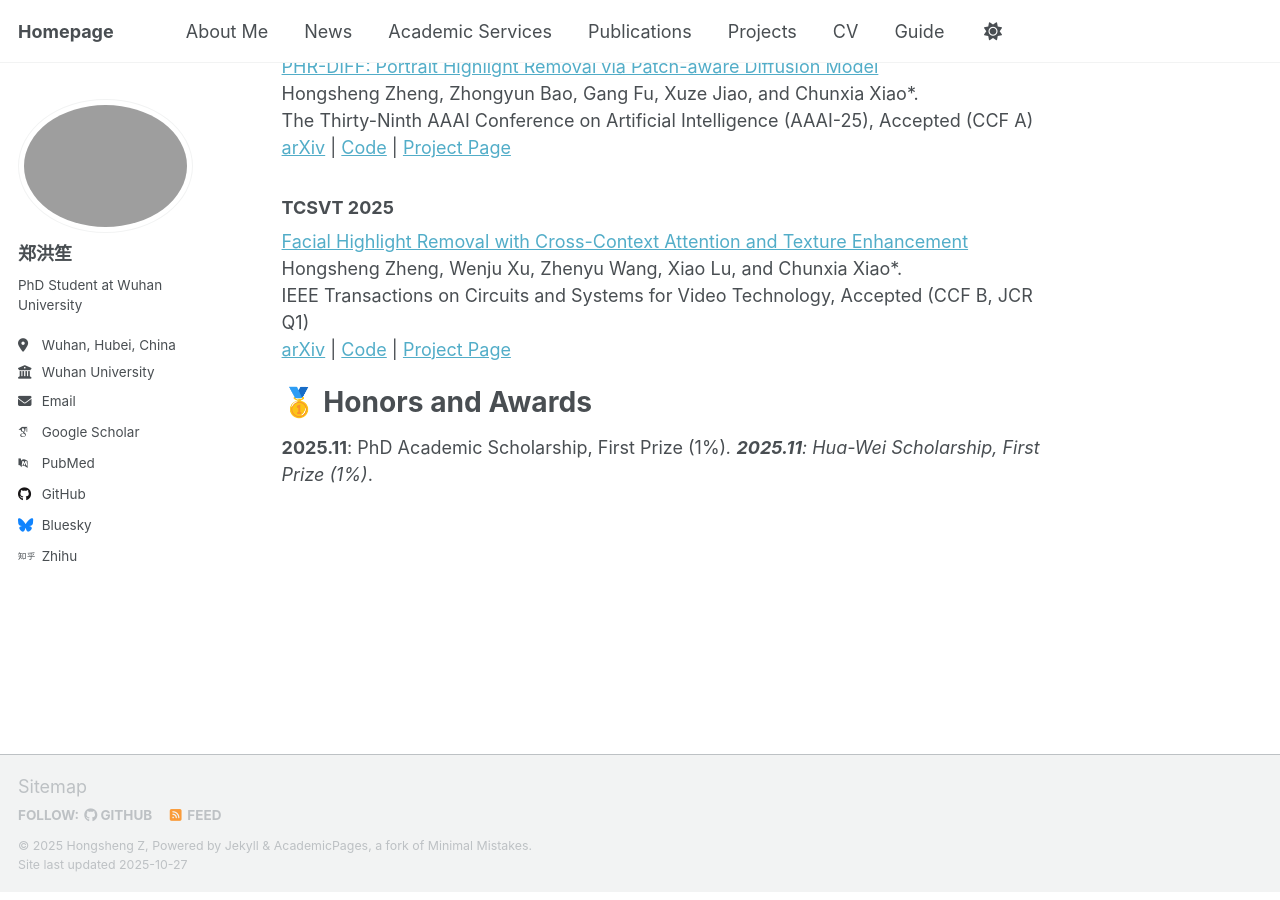
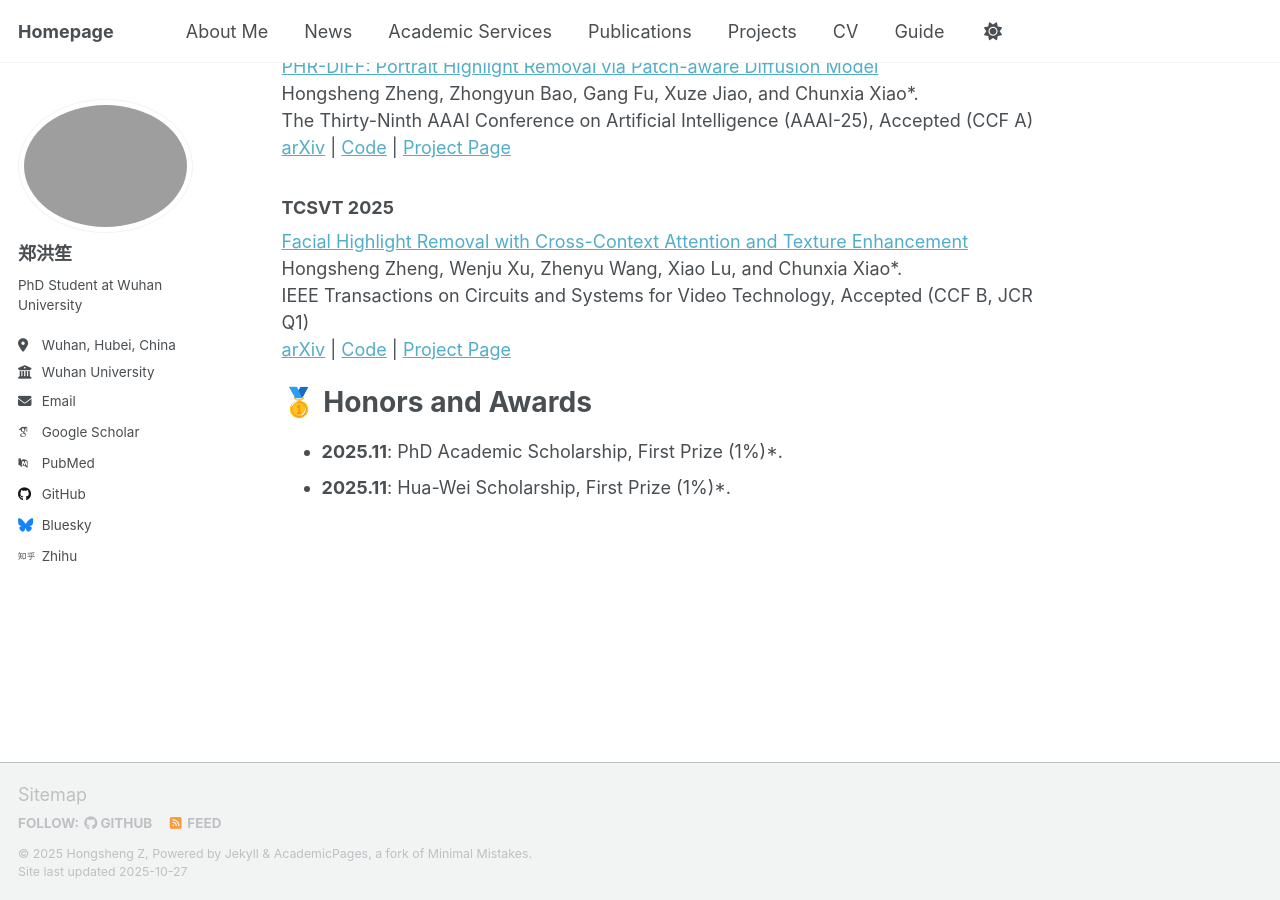
Before and after one commit to hongsheng-Z/hongsheng-Z.github.io, a Jekyll site: the page built from _pages/about.md, in a window 1280 px wide and 900 px high, scrolled down 947 px. Built offline with Jekyll 4.4.1, drawn with Linux system fonts in a browser that asks for light colours; some web fonts are replaced; a script that is not in the unit is left out.

```diff
--- a/_pages/about.md
+++ b/_pages/about.md
@@ -42,5 +42,5 @@ IEEE Transactions on Circuits and Systems for Video Technology, Accepted (CCF B,
 
 🥇 Honors and Awards
 ======
-**2025.11**: PhD Academic Scholarship, First Prize (1%)*.
-**2025.11**: Hua-Wei Scholarship, First Prize (1%)*.
+- **2025.11**: PhD Academic Scholarship, First Prize (1%)*.
+- **2025.11**: Hua-Wei Scholarship, First Prize (1%)*.
```
